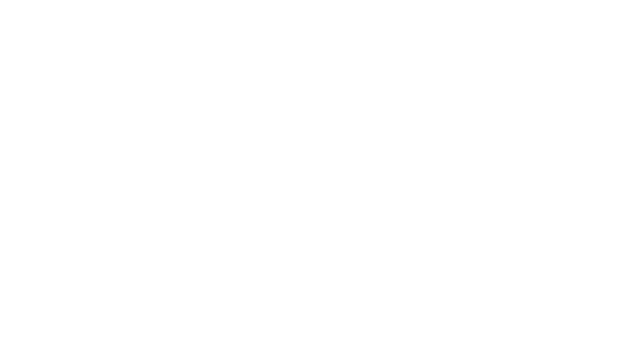
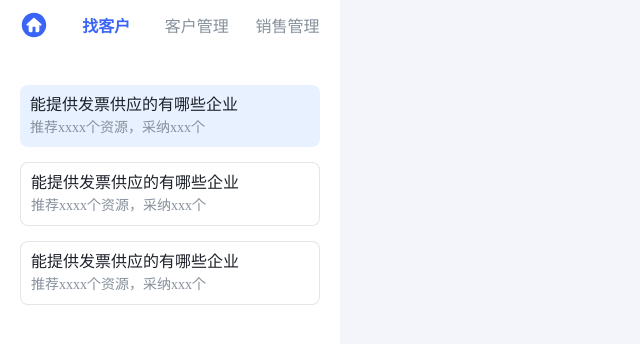
Before and after one commit to June-Ten/vue3-mind, a Vue app: page /manage in a window 1280 px wide. Before the commit this address had no page. Shown: the top 344 px of the page, without its empty margins (0-640 px from the left). Built offline with nearby package versions, Linux system fonts and the light colour scheme.

Commit message:
manage-left 静态页面

```diff
--- a/src/App.vue
+++ b/src/App.vue
@@ -3,6 +3,8 @@
 </template>
 
 <style lang="less">
+@import './assets/styles/global.less';
+
 * {
   margin: 0;
   padding: 0;
--- /dev/null
+++ b/src/assets/styles/global.less
@@ -0,0 +1,5 @@
+.line-1 {
+  white-space: nowrap;
+  overflow: hidden;
+  text-overflow: ellipsis;
+}
--- a/src/router/index.js
+++ b/src/router/index.js
@@ -11,6 +11,11 @@
         path: 'home',
         name: 'Home',
         component: () => import('@/views/home/index.vue')
+      },
+      {
+        path: 'manage',
+        name: 'Manage',
+        component: () => import('@/views/manage/index.vue')
       }
     ]
   }
--- /dev/null
+++ b/src/views/manage/index.vue
@@ -0,0 +1,181 @@
+<template>
+  <div class="manage-box">
+    <div class="left-tabs-box">
+      <div class="left-tabs-box__top-tabs-box">
+        <div class="home-svg-box">
+          <img
+            src="@/assets/img/svg/home-blue.svg"
+            alt="home-icon"
+          />
+        </div>
+        <template
+          v-for="tab in tabs"
+          :key="tab.id"
+        >
+          <div
+            class="tabs-item-box"
+            :class="{ 'active': current === tab.id }"
+            @click="current = tab.id"
+          >
+            {{ tab.label }}
+          </div>
+        </template>
+      </div>
+      <div class="left-tabs-box__middle-list-box">
+        <template
+          v-for="item in searchHistory"
+          :key="item.id"
+        >
+          <div
+            class="left-tabs-box__middle-list__item-box"
+            :class="{ 'active-history': currentHistory === item.id }"
+            @click="currentHistory = item.id"
+          >
+            <div
+              class="left-tabs-box__middle-list__item__title line-1"
+            >
+              {{ item.title }}
+            </div>
+            <div
+              class="left-tabs-box__middle-list__item__content line-1"
+            >
+              {{ item.content }}
+            </div>
+          </div>
+        </template>
+      </div>
+      <div class="left-tabs-box__search-area-box">
+
+      </div>
+    </div>
+    <div class="right-content-box"></div>
+  </div>
+</template>
+
+<script setup>
+import { ref, reactive } from 'vue'
+
+
+const current = ref(0)
+
+const tabs = reactive([
+  {
+    id: 0,
+    label: '找客户'
+  },
+  {
+    id: 1,
+    label: '客户管理'
+  },
+  {
+    id: 2,
+    label: '销售管理'
+  }
+])
+
+const currentHistory = ref(0)
+
+const searchHistory = reactive([
+  {
+    id: 0,
+    title: '能提供发票供应的有哪些企业',
+    content: '推荐xxxx个资源，采纳xxx个'
+  },
+  {
+    id: 1,
+    title: '能提供发票供应的有哪些企业',
+    content: '推荐xxxx个资源，采纳xxx个'
+  },
+  {
+    id: 2,
+    title: '能提供发票供应的有哪些企业',
+    content: '推荐xxxx个资源，采纳xxx个'
+  }
+])
+</script>
+
+<style lang="less" scoped>
+.manage-box {
+  width: 100%;
+  height: 100%;
+  display: flex;
+  .left-tabs-box {
+    flex-shrink: 0;
+    width: 300px;
+    height: 100%;
+    background-color: #FFFFFF;
+    display: flex;
+    flex-direction: column;
+    padding-left: 20px;
+    padding-right: 20px;
+    .left-tabs-box__top-tabs-box {
+      width: 100%;
+      height: 50px;
+      display: flex;
+      justify-content: space-between;
+      align-items: center;
+      .home-svg-box {
+        width: 28px;
+        height: 28px;
+        cursor: pointer;
+        img {
+          width: 100%;
+          height: 100%;
+        }
+      }
+      .tabs-item-box {
+        width: 65px;
+        height: 30px;
+        cursor: pointer;
+        font-weight: 400;
+        display: flex;
+        justify-content: center;
+        align-items: center;
+        color: #86909C;
+        &.active {
+          color: #3964F5;
+          font-weight:600;
+        }
+      }
+    }
+    .left-tabs-box__middle-list-box {
+      flex: 1;
+      display: flex;
+      flex-direction: column;
+      width: 100%;
+      padding-top: 20px;
+      .left-tabs-box__middle-list__item-box {
+        &.active-history {
+          border: none;
+          background-color: #e8f1ff;
+        }
+        cursor: pointer;
+        margin-top: 15px;
+        height: 50px;
+        display: flex;
+        flex-direction: column;
+        border: 1px solid #0000001A;
+        background-color: #fff;
+        align-items: flex-start;
+        border-radius: 8px;
+        padding: 6px 10px;
+        .left-tabs-box__middle-list__item__title {
+          color: #1D2129;
+          height: 25px;
+          width: 100%;
+        }
+        .left-tabs-box__middle-list__item__content {
+          color: #86909C;
+          font-size: 14px;
+          width: 100%;
+        }
+      }
+    }
+  }
+  .right-content-box {
+    flex: 1;
+    height: 100%;
+    background-color: #f3f5fb;
+  }
+}
+</style>
```
Also changed, not shown: src/assets/img/svg/home-blue.svg (added).
